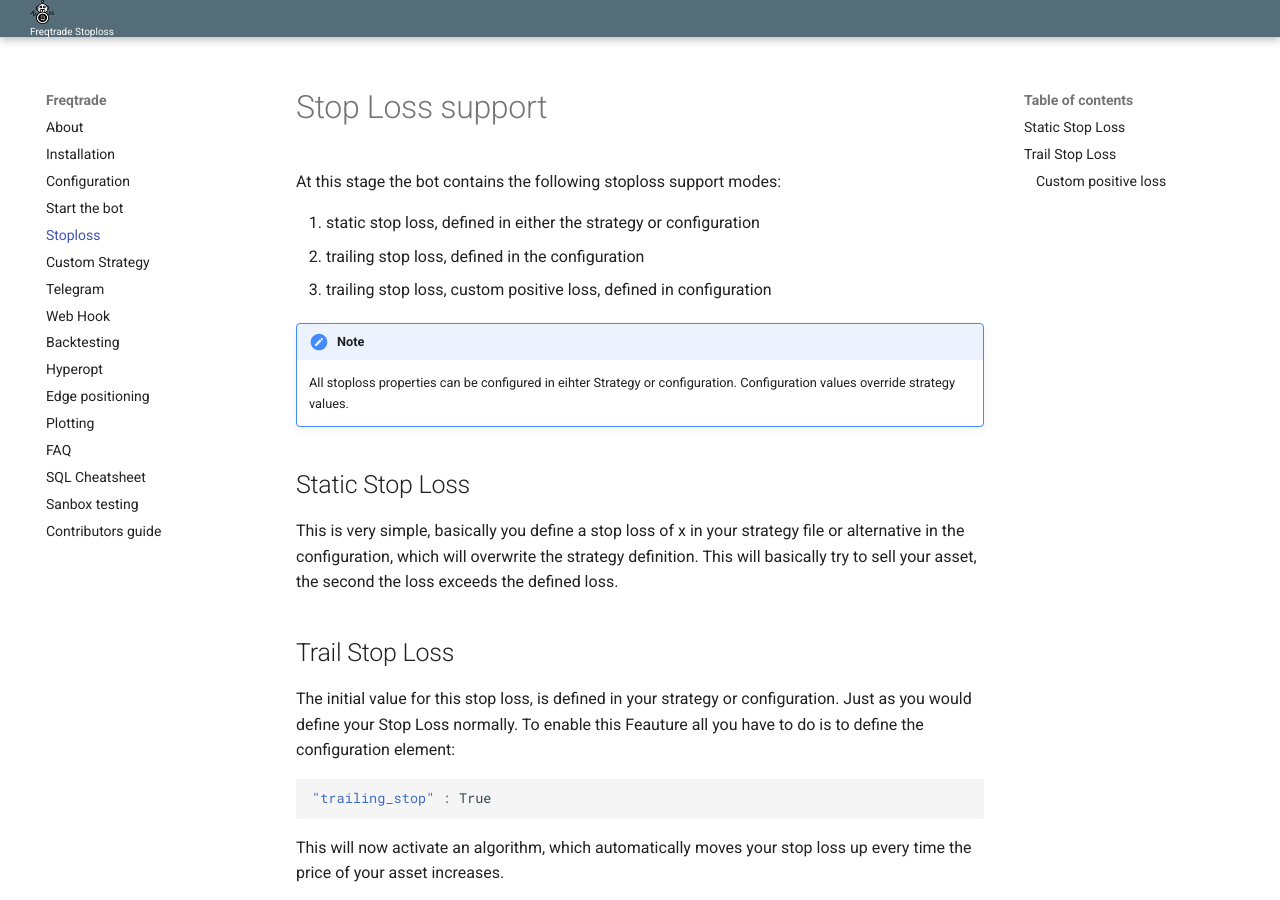
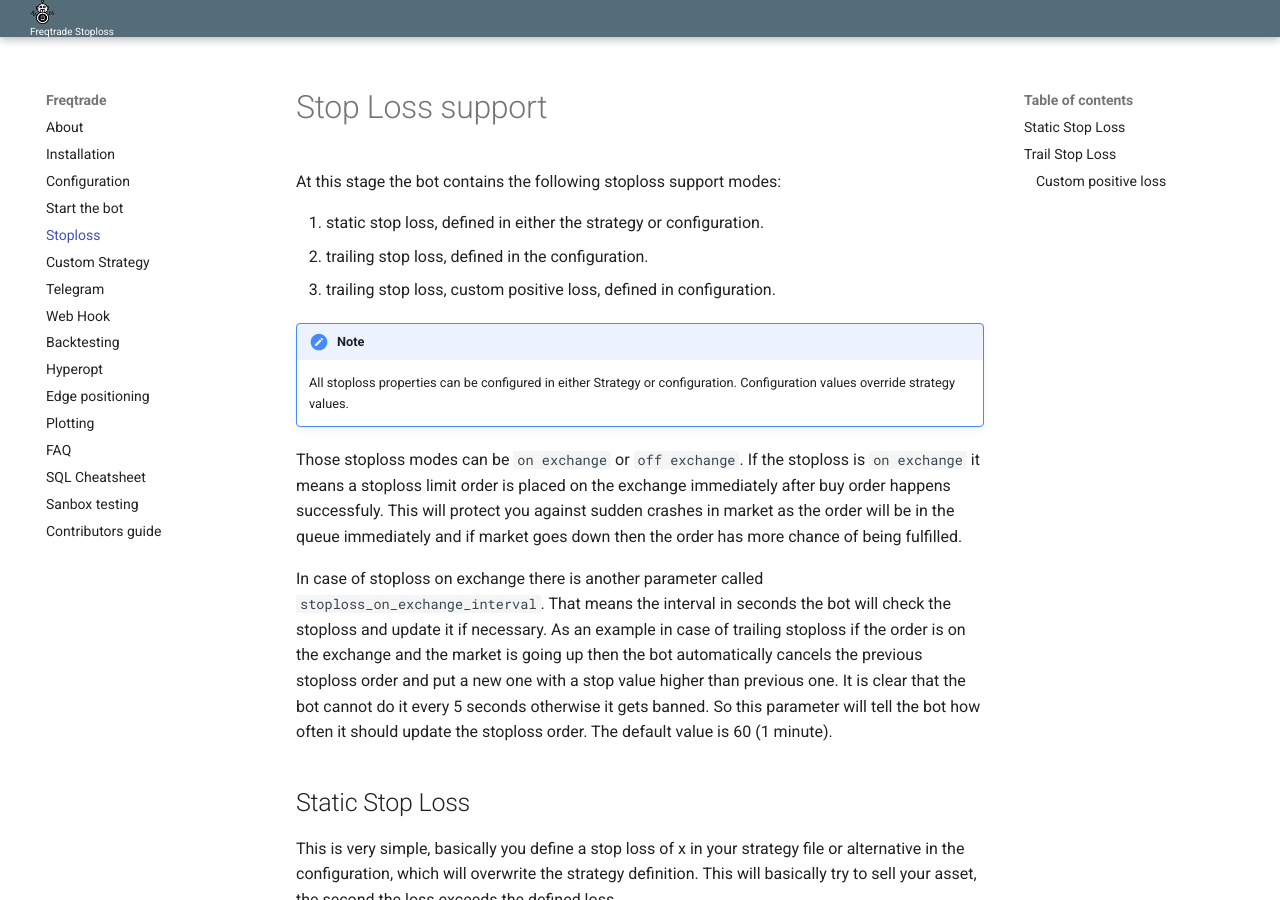
Before and after one commit to jacksonmori755/Crypto-trading-bot, an MkDocs documentation site: the page built from docs/stoploss.md, in a window 1280 px wide and 900 px high. Built offline with MkDocs 1.6.1 and Material for MkDocs 9.7.7, drawn with Linux system fonts in a browser that asks for light colours.

Commit message:
stop loss documentation added

```diff
--- a/docs/stoploss.md
+++ b/docs/stoploss.md
@@ -2,12 +2,17 @@
 
 At this stage the bot contains the following stoploss support modes:
 
-1. static stop loss, defined in either the strategy or configuration
-2. trailing stop loss, defined in the configuration
-3. trailing stop loss, custom positive loss, defined in configuration
+1. static stop loss, defined in either the strategy or configuration.
+2. trailing stop loss, defined in the configuration.
+3. trailing stop loss, custom positive loss, defined in configuration.
 
 !!! Note
-    All stoploss properties can be configured in eihter Strategy or configuration. Configuration values override strategy values.
+    All stoploss properties can be configured in either Strategy or configuration. Configuration values override strategy values.
+
+Those stoploss modes can be `on exchange` or `off exchange`. If the stoploss is `on exchange` it means a stoploss limit order is placed on the exchange immediately after buy order happens successfuly. This will protect you against sudden crashes in market as the order will be in the queue immediately and if market goes down then the order has more chance of being fulfilled.
+
+In case of stoploss on exchange there is another parameter called `stoploss_on_exchange_interval`. That means the interval in seconds the bot will check the stoploss and update it if necessary. As an example in case of trailing stoploss if the order is on the exchange and the market is going up then the bot automatically cancels the previous stoploss order and put a new one with a stop value higher than previous one. It is clear that the bot cannot do it every 5 seconds otherwise it gets banned. So this parameter will tell the bot how often it should update the stoploss order. The default value is 60 (1 minute).
+
 
 ## Static Stop Loss
 
```
